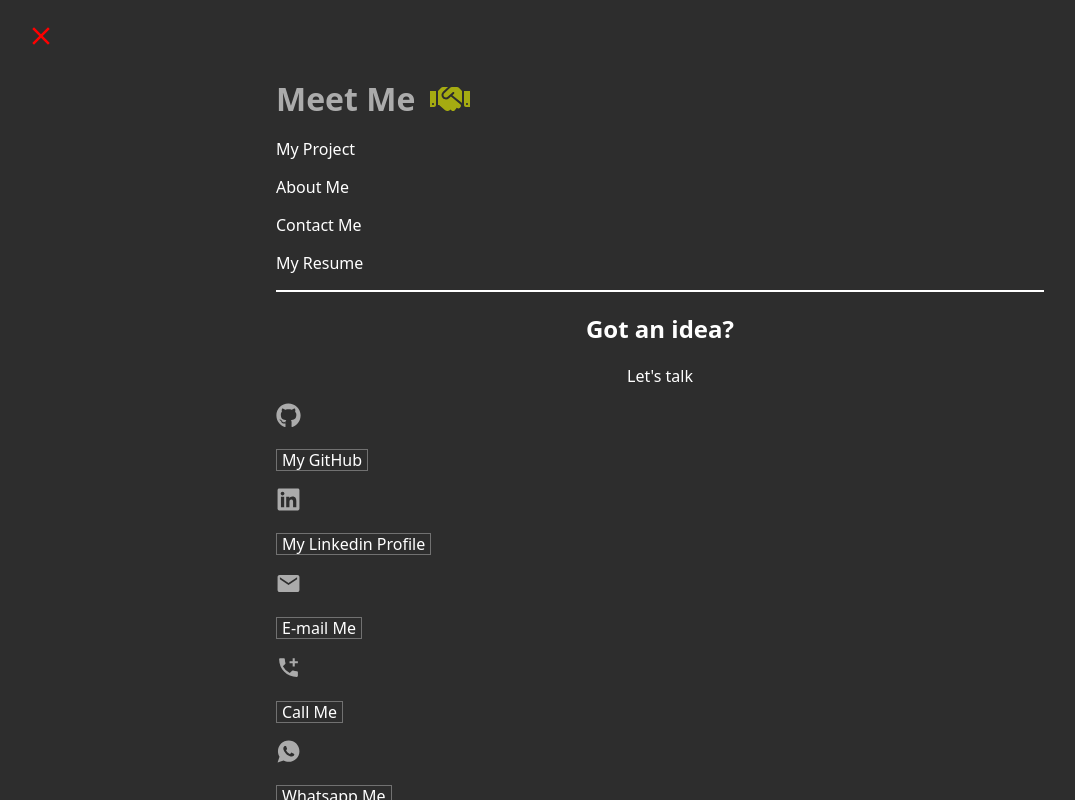
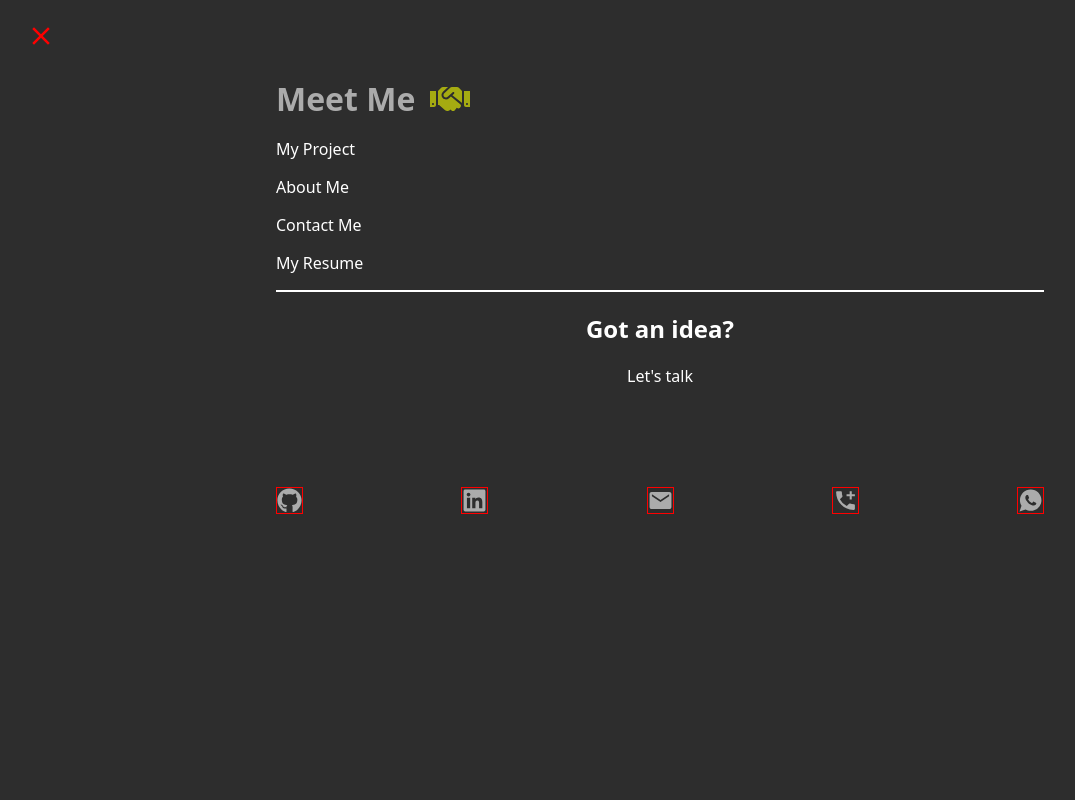
Before and after one commit to Hollyd29/MyPortfolio, a React (Vite) app: page / in a window 1280 px wide. Shown: the top 800 px of the page, without its empty margins (0-1075 px from the left). Built offline with nearby package versions, Linux system fonts and the light colour scheme.

Commit message:
all done now, just to write the media quary remains

```diff
--- a/src/component/Headercomp.tsx
+++ b/src/component/Headercomp.tsx
@@ -67,7 +67,7 @@ function HeaderComp() {
               <h2>Got an idea?</h2>
               <p>Let's talk</p>
             </div>
-            <div>
+            <div className="linksCon">
               <a href="https://github.com/Hollyd29">
                 <FaGithub className="contactIcon" />
                 <p>My GitHub</p>
--- a/src/component/portfolio.css
+++ b/src/component/portfolio.css
@@ -81,10 +81,18 @@
 .line {
   border: 1px solid white;
 }
+.linksCon {
+  display: flex;
+  flex-direction: row;
+  align-items: center;
+  justify-content: space-between;
+  margin-top: 100px;
+}
 a {
   color: #ffffff;
   text-decoration: none;
   line-height: 0;
+  border: 0.5px solid red;
 }
 .contactIcon {
   font-size: 25px;
@@ -94,14 +102,7 @@ a p {
   border: 0.5px solid #717171;
   padding: 10px 5px;
   width: fit-content;
-  /* display: none; */
-  /* visibility: hidden; */
-  transition: 1s;
-}
-a p:hover {
-  /* display: grid; */
-  /* visibility: visible; */
-  padding-left: 20px;
+  display: none;
 }
 
 /* profile page */
```
